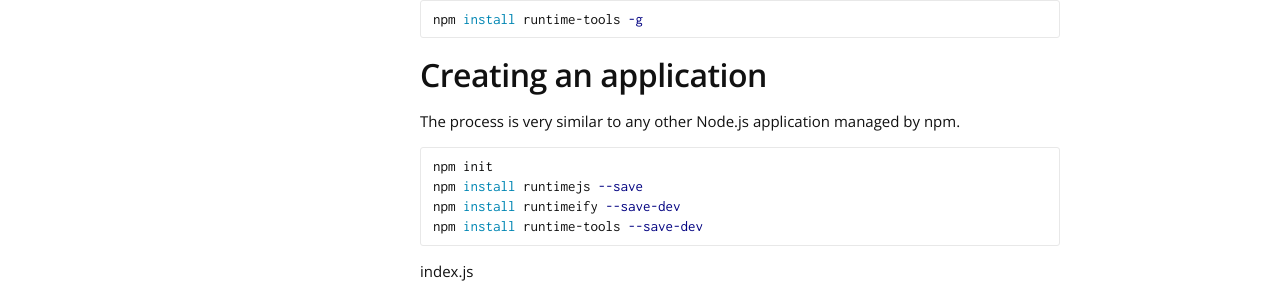
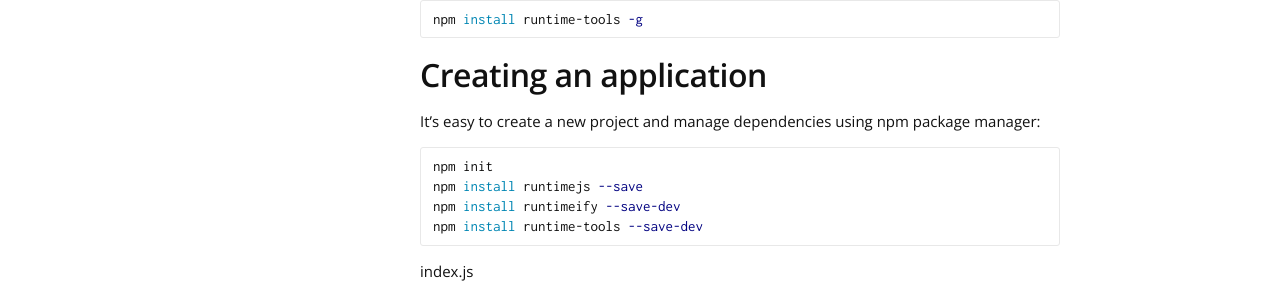
Before and after one commit to runtimejs/runtimejs.github.io, a Jekyll site: the page built from getting-started.md, in a window 1280 px wide. Shown: the part 1386-1682 px from the top of the page. Built offline with Jekyll 4.4.1, drawn with Linux system fonts in a browser that asks for light colours; Markdown is read by kramdown in place of the engine named in the settings.

Commit message:
Update 'Creating an application' description

````diff
--- a/getting-started.md
+++ b/getting-started.md
@@ -80,7 +80,7 @@ npm install runtime-tools -g
 
 ## <a name="creating-an-application"></a>Creating an application
 
-The process is very similar to any other Node.js application managed by npm.
+It's easy to create a new project and manage dependencies using npm package manager:
 
 ```bash
 npm init
````
